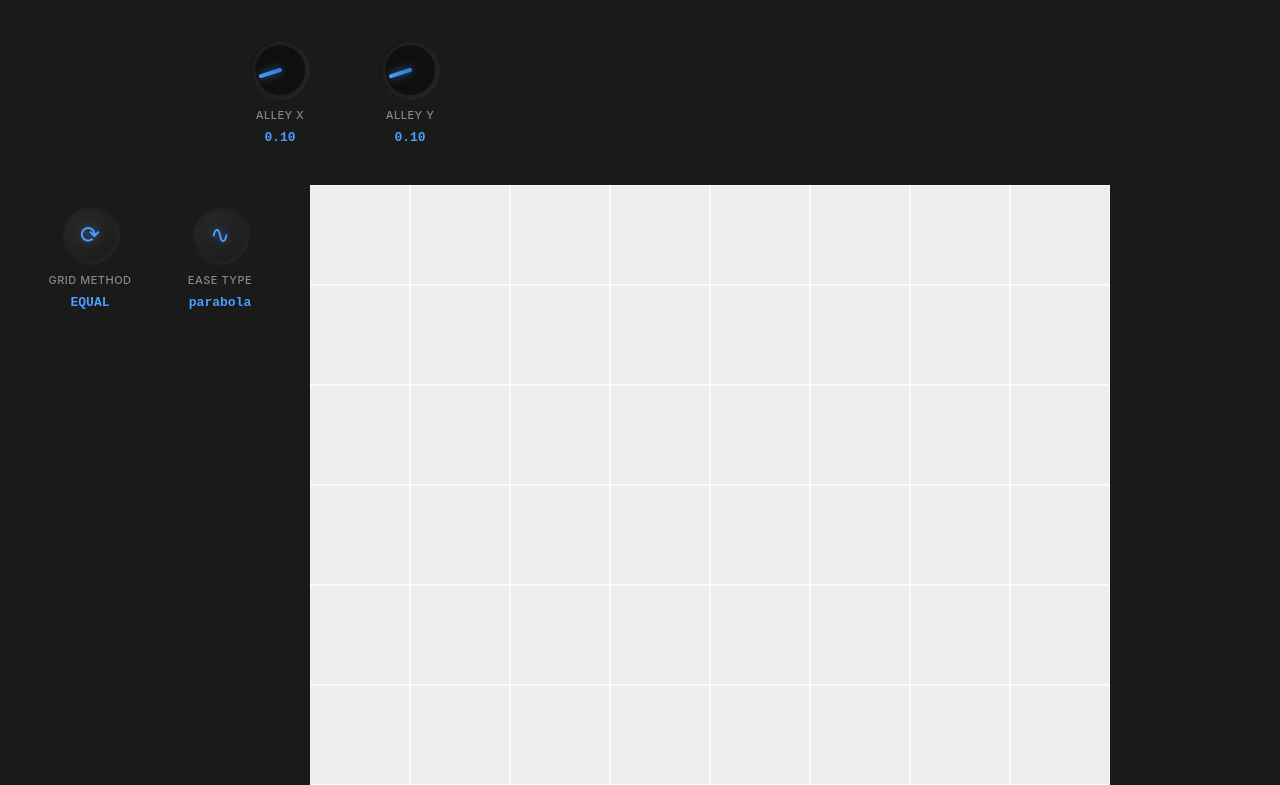
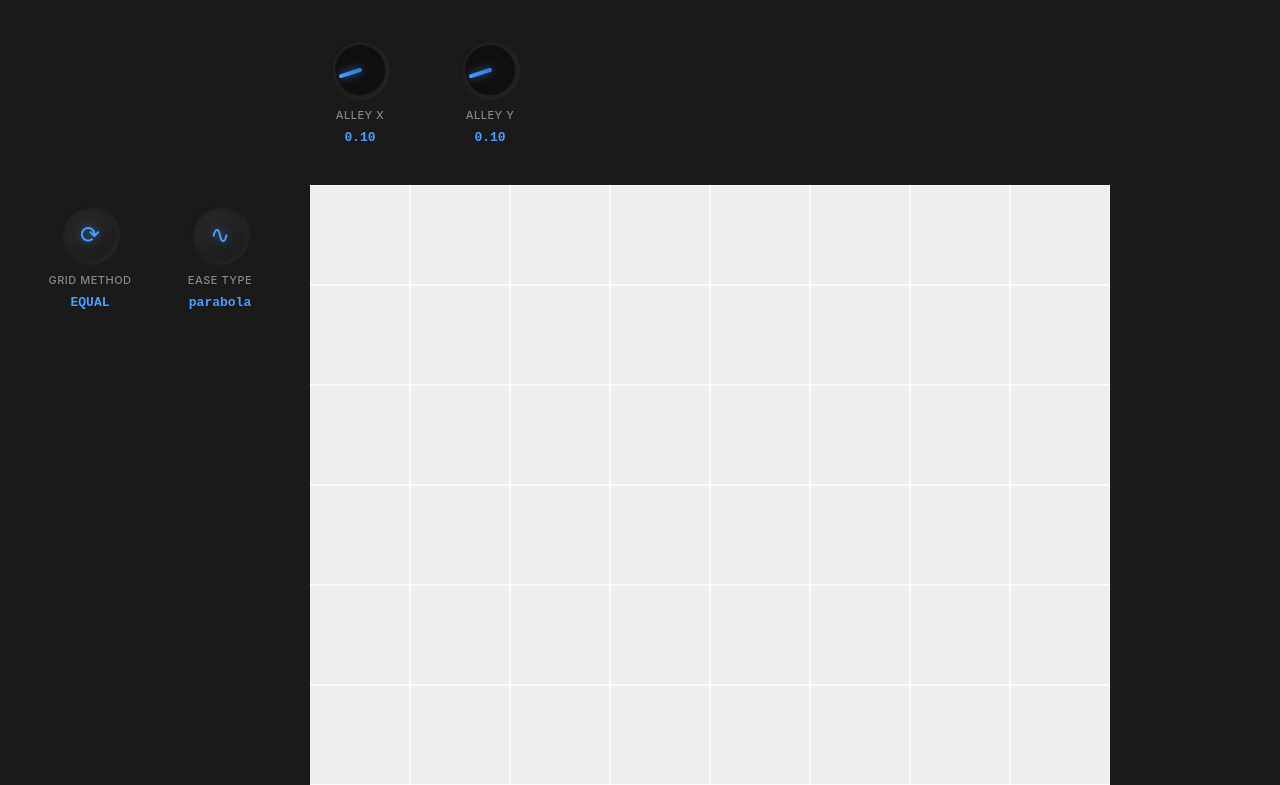
Before and after one commit to bhoffmann93/ableton-push-type, a website built with Vite: page index.html in a window 1280 px wide. Shown: the top 785 px of the page. Built offline with nearby package versions, Linux system fonts and the light colour scheme; what @thednp/bezier-easing, webmidi would draw is missing.

Commit message:
alignment

```diff
--- a/src/style.css
+++ b/src/style.css
@@ -32,8 +32,8 @@ body {
   background: #1a1a1a;
   padding: 20px;
   padding-left: 0;
-  /* Button knobs width calculation: 2 buttons (60px each) + gap (30px) + padding (40px) = 190px + bottom-row gap (20px) = 210px */
-  margin-left: calc(60px + 30px + 60px + 40px + 20px); /* 210px total */
+  /* Button knobs width calculation: 2 containers (100px each) + gap (30px) + padding (40px) = 270px + bottom-row gap (20px) = 290px */
+  margin-left: calc(100px + 30px + 100px + 40px + 20px); /* 290px total */
   /* border-radius: 8px; */
   /* box-shadow: 0 4px 20px rgba(0, 0, 0, 0.5); */
 }
```
